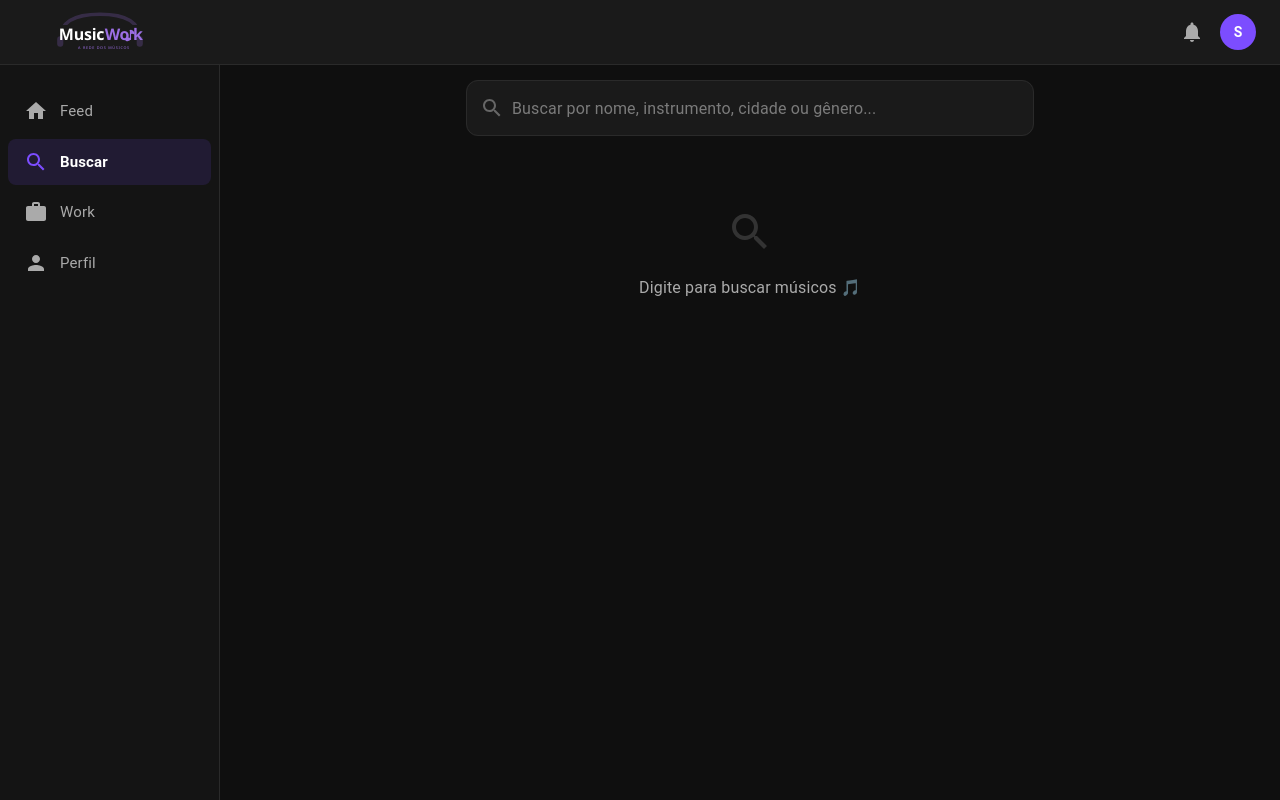
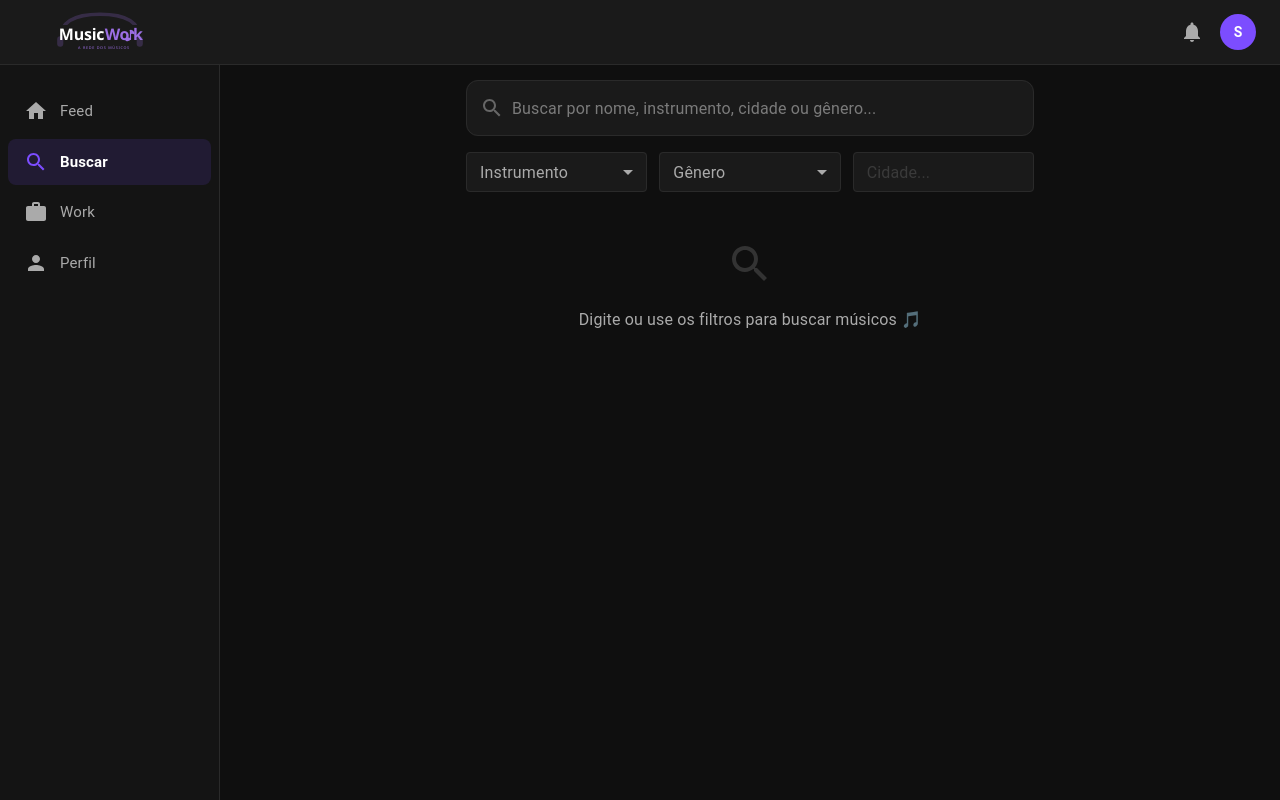
Before and after one commit to RastaDev21/MusicWork, a React (Vite) app in the folder frontend/: page /buscar in a window 1280 px wide. Built offline with nearby package versions, Linux system fonts and the light colour scheme; sample sign-in values are in the browser's storage.

Commit message:
feat: advanced search filters (instrument, genre, city)

```diff
--- a/frontend/src/pages/Search.tsx
+++ b/frontend/src/pages/Search.tsx
@@ -6,6 +6,10 @@ import {
   Avatar,
   Chip,
   CircularProgress,
+  FormControl,
+  InputLabel,
+  Select,
+  MenuItem,
 } from "@mui/material";
 import SearchIcon from "@mui/icons-material/Search";
 import MusicNoteIcon from "@mui/icons-material/MusicNote";
@@ -25,24 +29,81 @@ interface Musician {
   genre: string;
 }
 
+const instruments = [
+  "Guitarra",
+  "Baixo",
+  "Bateria",
+  "Teclado",
+  "Violão",
+  "Voz",
+  "Saxofone",
+  "Trompete",
+  "Violino",
+  "Percussão",
+  "DJ",
+  "Produtor Musical",
+  "Outro",
+];
+
+const genres = [
+  "Rock",
+  "Samba",
+  "Jazz",
+  "MPB",
+  "Reggae",
+  "Funk",
+  "Forró",
+  "Pagode",
+  "Blues",
+  "Metal",
+  "Pop",
+  "Gospel",
+  "Eletrônico",
+  "Clássico",
+  "Bossa Nova",
+  "Outro",
+];
+
+const selectSx = {
+  color: "#fff",
+  backgroundColor: "#1a1a1a",
+  "& .MuiOutlinedInput-notchedOutline": { borderColor: "#2a2a2a" },
+  "&:hover .MuiOutlinedInput-notchedOutline": { borderColor: "#7c4dff" },
+  "&.Mui-focused .MuiOutlinedInput-notchedOutline": { borderColor: "#7c4dff" },
+  "& .MuiSvgIcon-root": { color: "#aaa" },
+};
+
+const menuSx = {
+  "& .MuiPaper-root": {
+    backgroundColor: "#1a1a1a",
+    border: "1px solid #2a2a2a",
+  },
+};
+
+const menuItemSx = {
+  color: "#fff",
+  "&:hover": { backgroundColor: "#7c4dff22" },
+  "&.Mui-selected": { backgroundColor: "#7c4dff33" },
+};
+
 export default function Search() {
+  const [searchParams] = useSearchParams();
+  const [query, setQuery] = useState(searchParams.get("q") || "");
+  const [instrument, setInstrument] = useState("");
+  const [genre, setGenre] = useState("");
+  const [city, setCity] = useState("");
   const [results, setResults] = useState<Musician[]>([]);
   const [loading, setLoading] = useState(false);
   const [searched, setSearched] = useState(false);
-  const [searchParams] = useSearchParams();
-  const [query, setQuery] = useState(searchParams.get("q") || "");
 
-  useEffect(() => {
-    const q = searchParams.get("q");
-    if (q && q.length >= 2) {
-      handleSearch(q);
-    }
-  }, [searchParams]);
-
-  async function handleSearch(value: string) {
-    setQuery(value);
-
-    if (value.trim().length < 2) {
+  async function handleSearch(
+    q = query,
+    inst = instrument,
+    gen = genre,
+    cit = city,
+  ) {
+    // Busca se tiver texto OU algum filtro ativo
+    if (q.trim().length < 2 && !inst && !gen && !cit) {
       setResults([]);
       setSearched(false);
       return;
@@ -50,7 +111,13 @@ export default function Search() {
 
     setLoading(true);
     try {
-      const response = await api.get(`/users/search?q=${value}`);
+      const params = new URLSearchParams();
+      if (q.trim()) params.append("q", q);
+      if (inst) params.append("instrument", inst);
+      if (gen) params.append("genre", gen);
+      if (cit.trim()) params.append("city", cit);
+
+      const response = await api.get(`/users/search?${params.toString()}`);
       setResults(response.data);
       setSearched(true);
     } catch (error) {
@@ -60,6 +127,35 @@ export default function Search() {
     }
   }
 
+  // Roda quando vem da navbar com ?q=
+  useEffect(() => {
+    const q = searchParams.get("q");
+    if (q && q.length >= 2) {
+      handleSearch(q);
+    }
+  }, [searchParams]);
+
+  // Busca automática quando muda filtro
+  function handleFilterChange(
+    type: "instrument" | "genre" | "city",
+    value: string,
+  ) {
+    if (type === "instrument") {
+      setInstrument(value);
+      handleSearch(query, value, genre, city);
+    }
+    if (type === "genre") {
+      setGenre(value);
+      handleSearch(query, instrument, value, city);
+    }
+    if (type === "city") {
+      setCity(value);
+    }
+  }
+
+  // Conta filtros ativos para mostrar badge
+  const activeFilters = [instrument, genre, city].filter(Boolean).length;
+
   return (
     <Layout>
       <Box sx={{ maxWidth: 600, mx: "auto", p: 2 }}>
@@ -68,7 +164,8 @@ export default function Search() {
           fullWidth
           placeholder="Buscar por nome, instrumento, cidade ou gênero..."
           value={query}
-          onChange={e => handleSearch(e.target.value)}
+          onChange={e => setQuery(e.target.value)}
+          onKeyDown={e => e.key === "Enter" && handleSearch()}
           slotProps={{
             input: {
               startAdornment: (
@@ -79,7 +176,7 @@ export default function Search() {
             },
           }}
           sx={{
-            mb: 3,
+            mb: 2,
             "& .MuiOutlinedInput-root": {
               color: "#fff",
               backgroundColor: "#1a1a1a",
@@ -90,6 +187,99 @@ export default function Search() {
             },
           }}
         />
+
+        {/* Filtros */}
+        <Box sx={{ display: "flex", gap: 1.5, mb: 2, flexWrap: "wrap" }}>
+          <FormControl size="small" sx={{ flex: 1, minWidth: 130 }}>
+            <InputLabel
+              sx={{ color: "#aaa", "&.Mui-focused": { color: "#7c4dff" } }}
+            >
+              Instrumento
+            </InputLabel>
+            <Select
+              value={instrument}
+              label="Instrumento"
+              onChange={e => handleFilterChange("instrument", e.target.value)}
+              sx={selectSx}
+              MenuProps={{ sx: menuSx }}
+            >
+              <MenuItem value="" sx={menuItemSx}>
+                Todos
+              </MenuItem>
+              {instruments.map(i => (
+                <MenuItem key={i} value={i} sx={menuItemSx}>
+                  {i}
+                </MenuItem>
+              ))}
+            </Select>
+          </FormControl>
+
+          <FormControl size="small" sx={{ flex: 1, minWidth: 130 }}>
+            <InputLabel
+              sx={{ color: "#aaa", "&.Mui-focused": { color: "#7c4dff" } }}
+            >
+              Gênero
+            </InputLabel>
+            <Select
+              value={genre}
+              label="Gênero"
+              onChange={e => handleFilterChange("genre", e.target.value)}
+              sx={selectSx}
+              MenuProps={{ sx: menuSx }}
+            >
+              <MenuItem value="" sx={menuItemSx}>
+                Todos
+              </MenuItem>
+              {genres.map(g => (
+                <MenuItem key={g} value={g} sx={menuItemSx}>
+                  {g}
+                </MenuItem>
+              ))}
+            </Select>
+          </FormControl>
+
+          <TextField
+            size="small"
+            placeholder="Cidade..."
+            value={city}
+            onChange={e => handleFilterChange("city", e.target.value)}
+            onKeyDown={e => e.key === "Enter" && handleSearch()}
+            sx={{
+              flex: 1,
+              minWidth: 130,
+              "& .MuiOutlinedInput-root": {
+                color: "#fff",
+                backgroundColor: "#1a1a1a",
+                "& fieldset": { borderColor: "#2a2a2a" },
+                "&:hover fieldset": { borderColor: "#7c4dff" },
+                "&.Mui-focused fieldset": { borderColor: "#7c4dff" },
+              },
+              "& input::placeholder": { color: "#666" },
+            }}
+          />
+        </Box>
+
+        {/* Limpar filtros — linha separada */}
+        {activeFilters > 0 && (
+          <Box sx={{ mb: 2 }}>
+            <Chip
+              label={`Limpar filtros (${activeFilters})`}
+              onClick={() => {
+                setInstrument("");
+                setGenre("");
+                setCity("");
+                handleSearch(query, "", "", "");
+              }}
+              sx={{
+                backgroundColor: "#ff4d6d22",
+                color: "#ff4d6d",
+                border: "1px solid #ff4d6d44",
+                cursor: "pointer",
+                "&:hover": { backgroundColor: "#ff4d6d33" },
+              }}
+            />
+          </Box>
+        )}
 
         {/* Loading */}
         {loading && (
@@ -103,7 +293,7 @@ export default function Search() {
           <Box sx={{ textAlign: "center", mt: 6 }}>
             <MusicNoteIcon sx={{ fontSize: 48, color: "#333", mb: 2 }} />
             <Typography sx={{ color: "#aaa" }}>
-              Nenhum músico encontrado para "{query}"
+              Nenhum músico encontrado
             </Typography>
           </Box>
         )}
@@ -113,7 +303,7 @@ export default function Search() {
           <Box sx={{ textAlign: "center", mt: 6 }}>
             <SearchIcon sx={{ fontSize: 48, color: "#333", mb: 2 }} />
             <Typography sx={{ color: "#aaa" }}>
-              Digite para buscar músicos 🎵
+              Digite ou use os filtros para buscar músicos 🎵
             </Typography>
           </Box>
         )}
@@ -136,7 +326,6 @@ export default function Search() {
                 transition: "border-color 0.2s",
               }}
             >
-              {/* Avatar */}
               <Avatar
                 src={
                   musician.avatarUrl
@@ -153,7 +342,6 @@ export default function Search() {
                 {musician.name.charAt(0).toUpperCase()}
               </Avatar>
 
-              {/* Infos */}
               <Box sx={{ flex: 1 }}>
                 <Box
                   sx={{
@@ -194,13 +382,11 @@ export default function Search() {
                     />
                   )}
                 </Box>
-
                 <Typography sx={{ color: "#666", fontSize: 12, mb: 0.5 }}>
                   {[musician.secondaryProfession, musician.city]
                     .filter(Boolean)
                     .join(" · ")}
                 </Typography>
-
                 {musician.bio && (
                   <Typography
                     sx={{ color: "#aaa", fontSize: 13, lineHeight: 1.5 }}
```
Also changed, not shown: 2 other files (tests, documents, lock files or other folders).
